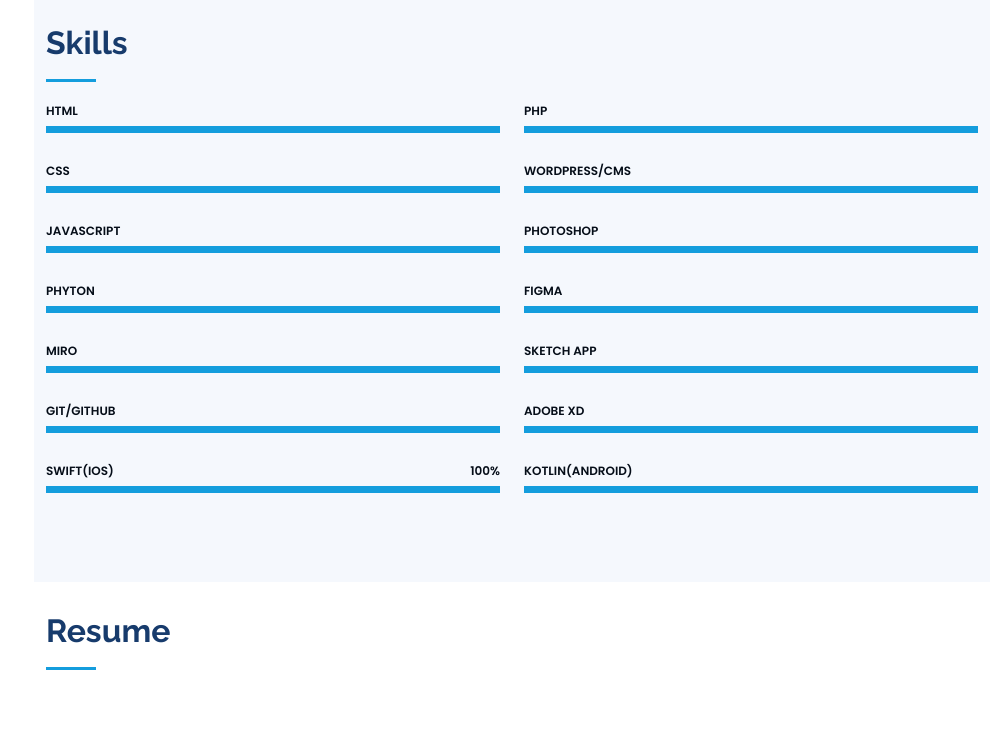
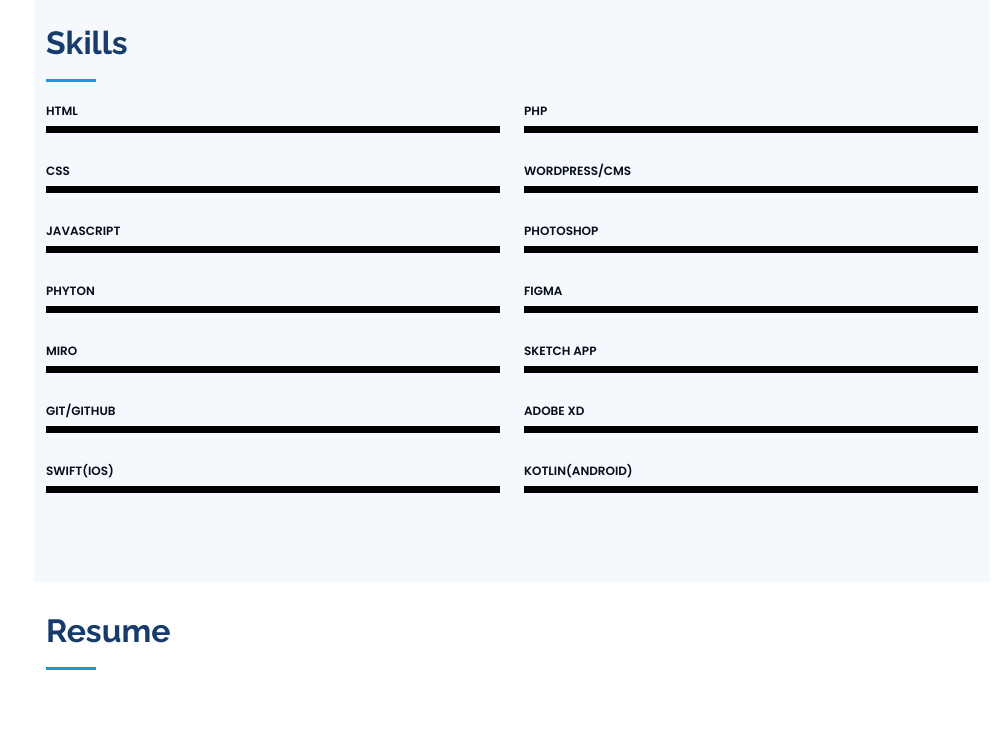
Before and after one commit to Kyr17n/Portfolio-website, a plain HTML site: page index.html in a window 1280 px wide. Shown: the part 1680-2417 px from the top of the page, without its empty margins (278-1280 px from the left). Drawn offline with nearby package versions, Linux system fonts and the light colour scheme.

Commit message:
skills section

```diff
--- a/assets/css/style.css
+++ b/assets/css/style.css
@@ -443,16 +443,16 @@ section {
   font-style: normal;
 }
 
-/*.skills .progress-bar-wrap {
+.skills .progress-bar-wrap {
   background: #dce8f8;
   height: 7px;
-}*/
+}
 
 .skills .progress-bar {
   width: 1px;
   height: 7px;
   transition: 0.9s;
-  background-color: #149ddd;
+  background-color: #000000;
 }
 
 /*--------------------------------------------------------------
--- a/index.html
+++ b/index.html
@@ -228,7 +228,7 @@
             </div>
 
             <div class="progress">
-              <span class="skill">Swift(iOS) <i class="val">100%</i></span>
+              <span class="skill">Swift(iOS) <i class="val"></i></span>
               <div class="progress-bar-wrap">
                 <div class="progress-bar" role="progressbar" aria-valuenow="100" aria-valuemin="0" aria-valuemax="100"></div>
               </div>
```
